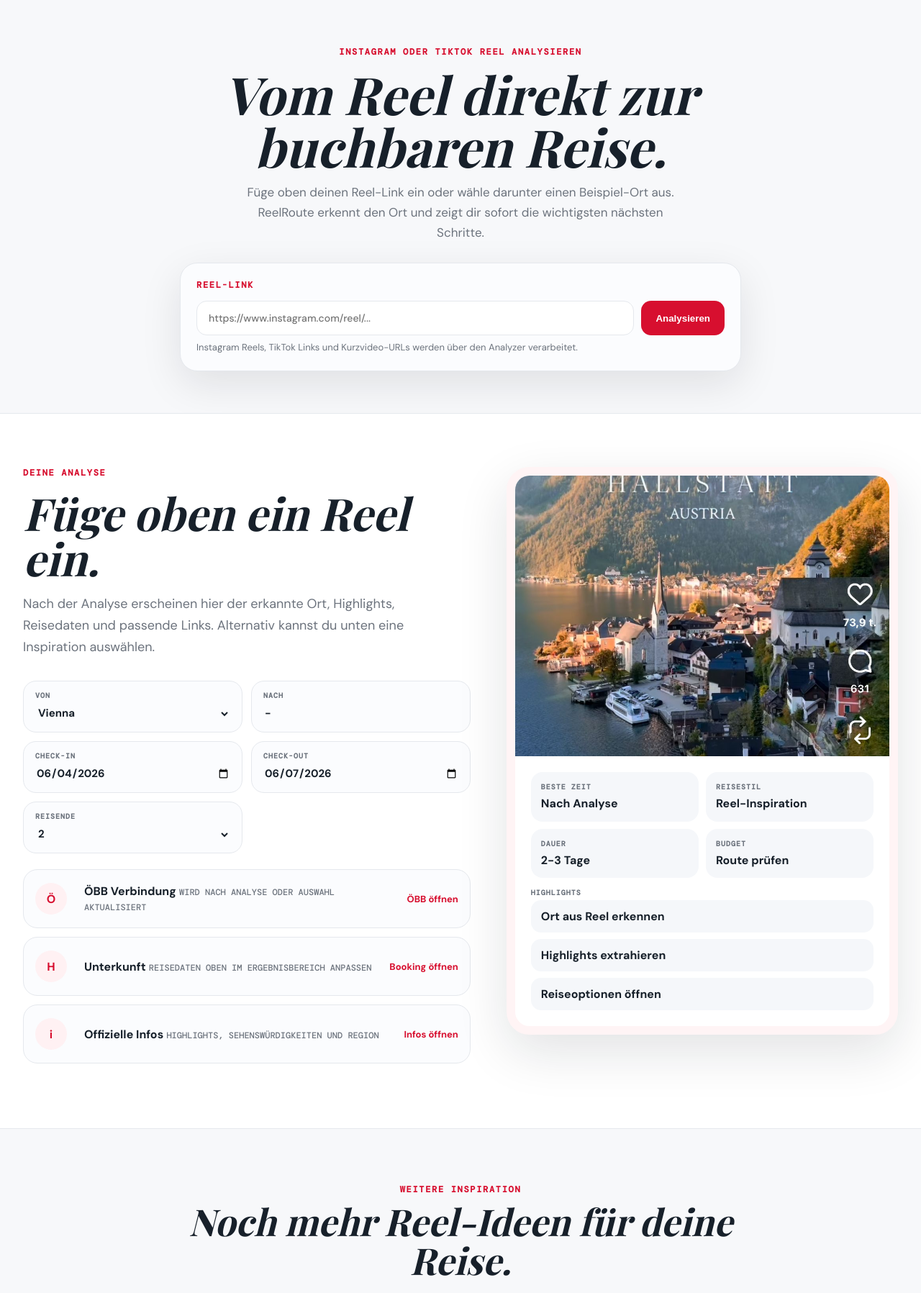
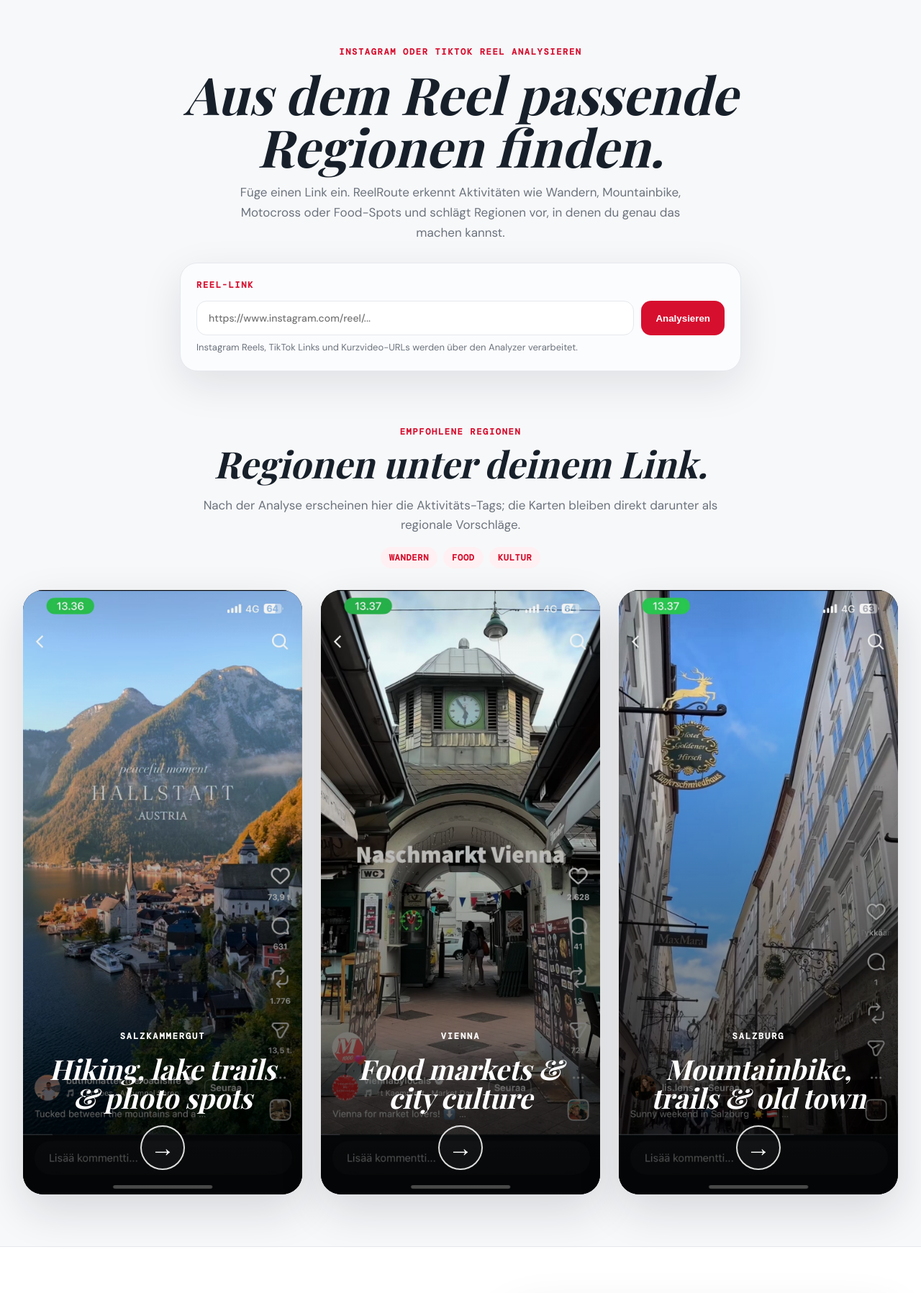
Before and after one commit to lw9015/reelroute, a Flask app: page / in a window 1280 px wide. Shown: the part 76-1873 px from the top of the page at 72% size. Run offline with Flask 3, Linux system fonts and the light colour scheme; some web fonts are replaced.

Commit message:
Recommend regions from activity tags

```diff
--- a/app.py
+++ b/app.py
@@ -159,6 +159,26 @@ def ner_from_text(text, source):
     return locations
 
 
+def activity_tags_from_text(text):
+    """Erkennt einfache Aktivitäts-Tags aus Caption, Hashtags und Transkript."""
+    tags = []
+    text_lower = (text or "").lower()
+    activities = [
+        ("motocross", ["motocross", "mx track", "dirt bike", "dirtbike", "enduro"]),
+        ("mountainbike", ["mountainbike", "mountain bike", "mtb", "bikepark", "downhill"]),
+        ("wandern", ["wandern", "hiking", "hike", "trail", "trekking", "bergtour"]),
+        ("ski", ["ski", "skiing", "snowboard", "piste", "powder"]),
+        ("see", ["lake", "see", "lakeside", "boot", "boat", "schwimmen"]),
+        ("fotospots", ["foto", "photo", "photography", "fotospot", "aussichtspunkt"]),
+        ("food", ["food", "restaurant", "market", "markt", "naschmarkt", "breakfast", "coffee"]),
+        ("kultur", ["museum", "altstadt", "history", "historic", "castle", "schloss", "imperial"]),
+    ]
+    for label, words in activities:
+        if any(word in text_lower for word in words):
+            tags.append(label)
+    return tags
+
+
 def geocode(name):
     query = urllib.parse.urlencode({"q": name, "format": "json", "limit": 1})
     req = urllib.request.Request(
@@ -294,6 +314,7 @@ def analyze_reel(url, data=None):
         "hashtags": [],
         "caption": "",
         "transcript": "",
+        "activity_tags": [],
         "oebb": {},
         "hotel": {},
         "austria_info": {},
@@ -314,6 +335,7 @@ def analyze_reel(url, data=None):
         result["platform"] = meta.get("extractor", "unknown")
         result["caption"] = meta.get("description", "") or meta.get("title", "")
         result["hashtags"] = [t for t in (meta.get("tags") or []) if t.startswith("#")]
+        result["activity_tags"] = activity_tags_from_text(" ".join([result["caption"]] + result["hashtags"]))
 
         # Geo-Tag direkt?
         loc_meta = meta.get("location") or {}
@@ -348,6 +370,9 @@ def analyze_reel(url, data=None):
         result["steps"].append("ner")
         if result["transcript"]:
             result["locations"].extend(ner_from_text(result["transcript"], "audio"))
+            for tag in activity_tags_from_text(result["transcript"]):
+                if tag not in result["activity_tags"]:
+                    result["activity_tags"].append(tag)
 
         # Deduplizieren + Geocoding
         seen, unique = set(), []
--- a/templates/index.html
+++ b/templates/index.html
@@ -127,7 +127,7 @@ h1 {
 .destination-wrap {
   max-width: 1540px;
   margin: 0 auto;
-  padding: 76px 32px 96px;
+  padding: 18px 32px 72px;
 }
 .section-head {
   max-width: 760px;
@@ -145,6 +145,22 @@ h1 {
   color: var(--muted);
   font-size: 17px;
   line-height: 1.6;
+}
+.tag-row {
+  display: flex;
+  flex-wrap: wrap;
+  justify-content: center;
+  gap: 8px;
+  margin-top: 16px;
+}
+.tag-chip {
+  border-radius: 999px;
+  background: var(--red-soft);
+  color: var(--red);
+  padding: 7px 12px;
+  font: 700 12px "DM Mono", monospace;
+  text-transform: uppercase;
+  letter-spacing: 0.06em;
 }
 .destination-grid {
   display: grid;
@@ -460,8 +476,8 @@ footer {
 <main>
   <section class="hero">
     <div class="eyebrow">Instagram oder TikTok Reel analysieren</div>
-    <h1>Vom Reel direkt zur buchbaren Reise.</h1>
-    <p class="hero-copy">Füge oben deinen Reel-Link ein oder wähle darunter einen Beispiel-Ort aus. ReelRoute erkennt den Ort und zeigt dir sofort die wichtigsten nächsten Schritte.</p>
+    <h1>Aus dem Reel passende Regionen finden.</h1>
+    <p class="hero-copy">Füge einen Link ein. ReelRoute erkennt Aktivitäten wie Wandern, Mountainbike, Motocross oder Food-Spots und schlägt Regionen vor, in denen du genau das machen kannst.</p>
     <div class="url-card hero-analyzer">
       <div class="trip-kicker">Reel-Link</div>
       <div class="url-row">
@@ -472,6 +488,16 @@ footer {
       <div id="statusBox">Reel wird analysiert...</div>
       <div id="errorBox"></div>
     </div>
+  </section>
+
+  <section class="destination-wrap" aria-label="Empfohlene Regionen">
+    <div class="section-head">
+      <div class="eyebrow" id="recommendationKicker">Empfohlene Regionen</div>
+      <h2 class="section-title" id="recommendationTitle">Passende Orte erscheinen direkt hier.</h2>
+      <p class="section-copy" id="recommendationCopy">Nach der Analyse werden erkannte Tags wie Wandern, Mountainbike oder Motocross genutzt, um diese Regionen einzuordnen.</p>
+      <div class="tag-row" id="activityTags"></div>
+    </div>
+    <div class="destination-grid" id="destinationGrid"></div>
   </section>
 
   <section class="trip-section" id="tripSection">
@@ -572,14 +598,6 @@ footer {
     </div>
   </section>
 
-  <section class="destination-wrap" aria-label="Weitere Orte entdecken">
-    <div class="section-head">
-      <div class="eyebrow">Weitere Inspiration</div>
-      <h2 class="section-title">Noch mehr Reel-Ideen für deine Reise.</h2>
-      <p class="section-copy">Wenn du nach der Analyse weiterstöbern möchtest, kannst du hier direkt beliebte Orte auswählen und die wichtigsten Reiseinfos öffnen.</p>
-    </div>
-    <div class="destination-grid" id="destinationGrid"></div>
-  </section>
 </main>
 
 <footer>ReelRoute Prototype · InnoDays 2026 · Live auf Vercel</footer>
@@ -590,12 +608,12 @@ const OEBB_FAHRPLAN_URL = "https://fahrplan.oebb.at/webapp/#!P%7CTP!H%7C693665";
 const DESTINATIONS = {
   hallstatt: {
     region: "Salzkammergut",
-    title: "Lakeside serenity",
+    title: "Hiking, lake trails & photo spots",
     name: "Hallstatt",
     image: imgBase + "hallstatt-austria.jpeg",
-    copy: "Hallstatt verbindet See, Berge und historische Gassen. Ideal, wenn das Reel nach ruhigen Aussichtspunkten, Fotospots und einem kompakten Wochenendtrip aussieht.",
+    copy: "Hallstatt und das Salzkammergut passen besonders gut zu Wandern, See-Erlebnissen, Aussichtspunkten und ruhigen Naturtrips.",
     bestTime: "Frühling oder Herbst",
-    style: "See, Aussicht, Altstadt",
+    style: "Wandern, See, Fotospots",
     duration: "2-3 Tage",
     budget: "ab ca. 35 Euro Zug",
     train: "4h 45min · 2 Umstiege · ab 35 Euro",
@@ -605,10 +623,10 @@ const DESTINATIONS = {
   },
   wien: {
     region: "Vienna",
-    title: "Markets & imperial city",
+    title: "Food markets & city culture",
     name: "Wien Naschmarkt",
     image: imgBase + "naschmarkt-vienna.jpeg",
-    copy: "Wien ist perfekt für Marktbesuche, Kaffeehäuser, Museen und kurze Wege. Der Naschmarkt ist ein starker Startpunkt für ein genussvolles City-Wochenende.",
+    copy: "Wien passt, wenn ein Reel Food-Spots, Märkte, Kaffeehäuser, Kultur oder urbane Wochenendtrips zeigt.",
     bestTime: "Ganzjährig",
     style: "Food, Kultur, Stadt",
     duration: "2-4 Tage",
@@ -620,12 +638,12 @@ const DESTINATIONS = {
   },
   salzburg: {
     region: "Salzburg",
-    title: "Old town weekend",
+    title: "Mountainbike, trails & old town",
     name: "Salzburg Altstadt",
     image: imgBase + "salzburg-altstadt.jpeg",
-    copy: "Salzburg eignet sich für Altstadtspaziergänge, historische Gassen, Musikgeschichte und schnelle Wochenendtrips mit direkter Weiterreise in die Berge.",
+    copy: "Salzburg eignet sich für Bergtage, Wandern, Mountainbike, Motocross-nahe Action-Reels, Altstadt und schnelle Weiterreise in alpine Regionen.",
     bestTime: "April bis Oktober",
-    style: "Altstadt, Kultur, Berge",
+    style: "Mountainbike, Motocross, Wandern, Berge",
     duration: "2-3 Tage",
     budget: "ab ca. 29 Euro Zug",
     train: "3h 20min · 1 Umstieg · ab 29 Euro",
@@ -636,11 +654,47 @@ const DESTINATIONS = {
 };
 
 let selectedKey = "hallstatt";
+let detectedActivities = [];
+
+function tagsFromText(text) {
+  const value = (text || "").toLowerCase();
+  const tags = [];
+  const rules = {
+    motocross: ["motocross", "mx track", "dirt bike", "dirtbike", "enduro"],
+    mountainbike: ["mountainbike", "mountain bike", "mtb", "bikepark", "downhill"],
+    wandern: ["wandern", "hiking", "hike", "trail", "trekking", "bergtour"],
+    ski: ["ski", "skiing", "snowboard", "piste", "powder"],
+    see: ["lake", "see", "lakeside", "boot", "boat", "schwimmen"],
+    fotospots: ["foto", "photo", "photography", "fotospot", "aussichtspunkt"],
+    food: ["food", "restaurant", "market", "markt", "naschmarkt", "breakfast", "coffee"],
+    kultur: ["museum", "altstadt", "history", "historic", "castle", "schloss", "imperial"]
+  };
+  Object.entries(rules).forEach(([tag, words]) => {
+    if (words.some(word => value.includes(word))) tags.push(tag);
+  });
+  return tags;
+}
+
+function destinationScore(item, tags) {
+  const haystack = `${item.region} ${item.title} ${item.name} ${item.copy} ${item.style} ${item.highlights.join(" ")}`.toLowerCase();
+  return tags.reduce((score, tag) => score + (haystack.includes(tag) ? 2 : 0), 0);
+}
+
+function updateRecommendationHeader(tags = []) {
+  const cleanTags = tags.length ? tags : ["wandern", "food", "kultur"];
+  document.getElementById("activityTags").innerHTML = cleanTags.map(tag => `<span class="tag-chip">${tag}</span>`).join("");
+  document.getElementById("recommendationKicker").textContent = tags.length ? "Erkannte Tags" : "Empfohlene Regionen";
+  document.getElementById("recommendationTitle").textContent = tags.length ? "Regionen passend zu deinem Reel." : "Regionen unter deinem Link.";
+  document.getElementById("recommendationCopy").textContent = tags.length
+    ? "Diese Karten ordnen die erkannten Aktivitäten passenden österreichischen Regionen zu. Wähle eine Karte für Details und Buchungslinks."
+    : "Nach der Analyse erscheinen hier die Aktivitäts-Tags; die Karten bleiben direkt darunter als regionale Vorschläge.";
+}
 
 function buildCards() {
   const grid = document.getElementById("destinationGrid");
-  grid.innerHTML = Object.entries(DESTINATIONS).map(([key, item]) => `
-    <button class="destination-card${key === selectedKey ? " active" : ""}" type="button" onclick="selectDestination('${key}')">
+  const entries = Object.entries(DESTINATIONS).sort((a, b) => destinationScore(b[1], detectedActivities) - destinationScore(a[1], detectedActivities));
+  grid.innerHTML = entries.map(([key, item]) => `
+    <button class="destination-card${key === selectedKey ? " active" : ""}" data-key="${key}" type="button" onclick="selectDestination('${key}')">
       <img src="${item.image}" alt="${item.name}">
       <span class="card-content">
         <span class="card-region">${item.region}</span>
@@ -679,8 +733,7 @@ function updateLinks(item) {
 function renderDestination(shouldScroll = true) {
   const item = DESTINATIONS[selectedKey];
   document.querySelectorAll(".destination-card").forEach(card => card.classList.remove("active"));
-  const cardIndex = Object.keys(DESTINATIONS).indexOf(selectedKey);
-  document.querySelectorAll(".destination-card")[cardIndex]?.classList.add("active");
+  document.querySelector(`.destination-card[data-key="${selectedKey}"]`)?.classList.add("active");
   document.getElementById("tripKicker").textContent = `Ausgewählt · ${item.region}`;
   document.getElementById("tripTitle").textContent = `${item.name} in einem Tap buchen.`;
   document.getElementById("tripCopy").textContent = item.copy;
@@ -722,6 +775,7 @@ function renderEmptyTrip() {
   document.getElementById("trainLink").href = OEBB_FAHRPLAN_URL;
   document.getElementById("hotelLink").href = "https://www.booking.com";
   document.getElementById("infoLink").href = "https://www.austria.info/de";
+  updateRecommendationHeader([]);
 }
 
 function destinationKeyFromText(text) {
@@ -788,15 +842,20 @@ async function analyze() {
     const text = [
       data.caption,
       data.transcript,
+      ...(data.activity_tags || []),
       ...(data.hashtags || []),
       ...(data.locations || []).map(loc => `${loc.name} ${loc.display || ""}`)
     ].join(" ");
+    detectedActivities = [...new Set([...(data.activity_tags || []), ...tagsFromText(text)])];
+    updateRecommendationHeader(detectedActivities);
     const key = destinationKeyFromText(text);
     if (key) {
       selectedKey = key;
+      buildCards();
       renderDestination(true);
       status.textContent = `Erkannt: ${DESTINATIONS[key].name}. Die passenden Reiseinfos sind unten geöffnet.`;
     } else {
+      buildCards();
       renderAnalyzedDestination(data);
       status.textContent = "Analyse abgeschlossen. Die wichtigsten Infos aus deinem Reel sind unten geöffnet.";
     }
```
